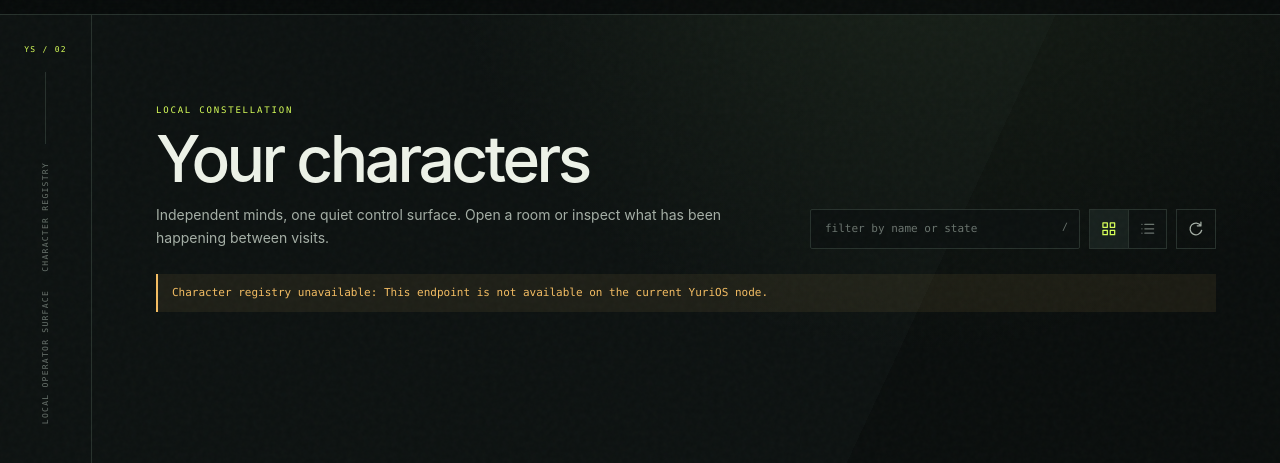
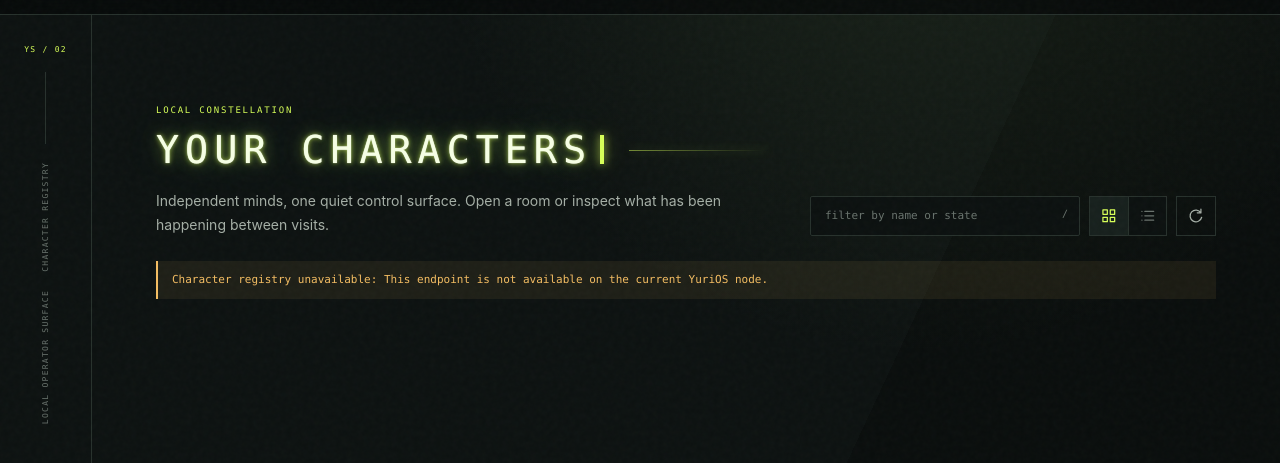
Before and after one commit to yuri-os/YuriOS, a website: page web/dashboard/index.html in a window 1280 px wide. Shown: the part 61-524 px from the top of the page. Drawn offline with Linux system fonts and the light colour scheme; no server answers.

Commit message:
dashboard: the page title is a neon sign, not a headline
68px of tight-tracked sans was the loudest thing on a screen whose job
is to be quiet until you look at it. It is now a lit tube: mono, wide
tracking, and 42px at the top of its clamp — smaller type that reads
bigger, because the width comes from the tracking and the bloom.

The glass burns warm white and every bit of the acid is in the shadow
stack around it, which is what a real tube does; a tinted core just
looks like green text. Five shadows, tight to wide, so the letterforms
stay crisp inside the haze. The mounting rail runs out to the edge of
the column and fades. The flicker is two short stumbles in eleven
seconds — a sign that needs its ballast replaced, not a strobe — and
both it and the cursor blink stop under prefers-reduced-motion.

```diff
--- a/web/dashboard/dashboard.css
+++ b/web/dashboard/dashboard.css
@@ -103,7 +103,50 @@ svg { width: 1.1em; height: 1.1em; fill: none; stroke: currentColor; stroke-widt
 .board-head { display: grid; grid-template-columns: minmax(0, 1fr) auto; gap: 42px; align-items: end; margin-bottom: 48px; }
 .eyebrow { margin: 0 0 12px; color: var(--acid); font: 9px/1.3 var(--font-mono); letter-spacing: .2em; text-transform: uppercase; }
 h1, h2, p { margin-top: 0; }
-h1 { margin-bottom: 13px; font-size: clamp(38px, 5vw, 68px); line-height: .96; letter-spacing: -.055em; font-weight: 520; }
+
+/* The banner is a neon sign, not a headline. A real tube burns near-white and
+   all the colour is in the air around it, so the glass here is warm ink and the
+   acid lives entirely in the shadow stack. It is also markedly smaller than the
+   68px sans it replaces — the width comes from the tracking and the bloom, not
+   from the type size. */
+.neon-sign {
+  display: flex; align-items: center; gap: clamp(14px, 2vw, 26px);
+  margin-bottom: 17px;
+  font: 500 clamp(25px, 3vw, 42px)/1.15 var(--font-mono);
+  letter-spacing: .155em; text-transform: uppercase;
+}
+.neon-tube {
+  color: #f6ffe4;
+  text-shadow:
+    0 0 1px rgb(255 255 255 / .9),
+    0 0 5px rgb(215 255 88 / .72),
+    0 0 16px rgb(215 255 88 / .44),
+    0 0 40px rgb(118 232 189 / .28),
+    0 0 82px rgb(215 255 88 / .15);
+  animation: tube-flicker 11s linear infinite;
+}
+/* the cursor is a lit segment, so it glows from box-shadow — text-shadow does
+   nothing for a filled block */
+.neon-tube::after {
+  content: ""; display: inline-block; width: .09em; height: .76em; margin-left: .22em;
+  vertical-align: -.02em; background: var(--acid);
+  box-shadow: 0 0 8px rgb(215 255 88 / .75), 0 0 20px rgb(215 255 88 / .4);
+  animation: tube-blink 1.15s steps(1, end) infinite;
+}
+.neon-rail {
+  flex: 1; min-width: 24px; height: 1px;
+  background: linear-gradient(90deg, rgb(215 255 88 / .5), rgb(215 255 88 / 0));
+  box-shadow: 0 0 10px rgb(215 255 88 / .3);
+}
+/* mains hum: long steady stretches, two short stumbles */
+@keyframes tube-flicker {
+  0%, 40.8%, 42%, 43.2%, 44.4%, 76%, 77.2%, 100% { opacity: 1; }
+  41.4%, 43.8%, 76.6% { opacity: .72; }
+}
+@keyframes tube-blink { 0%, 55% { opacity: 1; } 55.01%, 100% { opacity: 0; } }
+@media (prefers-reduced-motion: reduce) {
+  .neon-tube, .neon-tube::after { animation: none; }
+}
 .intro { max-width: 650px; margin-bottom: 0; color: var(--soft); font-size: 14px; line-height: 1.65; }
 .board-tools { display: flex; align-items: center; gap: 9px; }
 .search-wrap { width: min(270px, 24vw); height: 40px; position: relative; }
--- a/web/dashboard/index.html
+++ b/web/dashboard/index.html
@@ -67,7 +67,13 @@
       <header class="board-head">
         <div>
           <p class="eyebrow">Local constellation</p>
-          <h1 id="page-title">Your characters</h1>
+          <!-- a sign over the door rather than a headline: the tube is one
+               element so the glow is one text-shadow, and the rail runs out to
+               the edge of the column like the bar it would be mounted on. -->
+          <h1 id="page-title" class="neon-sign">
+            <span class="neon-tube">Your characters</span>
+            <span class="neon-rail" aria-hidden="true"></span>
+          </h1>
           <p class="intro">Independent minds, one quiet control surface. Open a room or inspect what has been happening between visits.</p>
         </div>
         <div class="board-tools">
```
